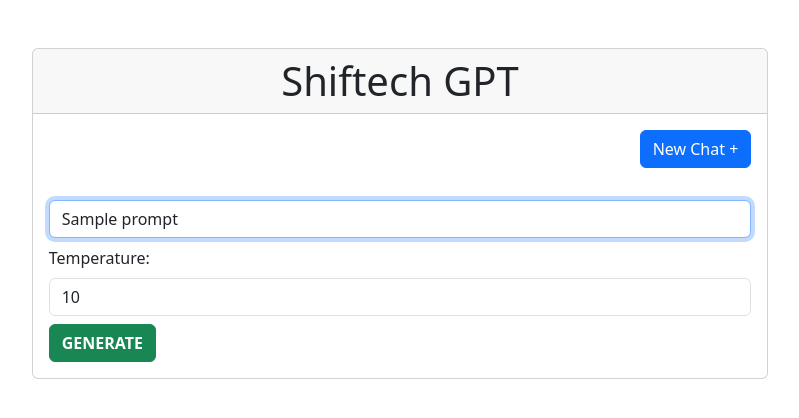
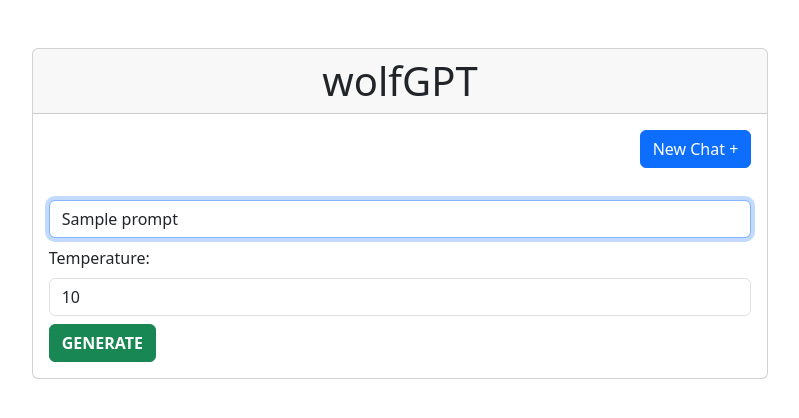
Before and after one commit to ianwolf99/WOLFGPT, a Django app: template assistant/templates/home.html in a window 1280 px wide. Shown: the top 418 px of the page, without its empty margins (240-1039 px from the left). Run offline with Django 4.2, Linux system fonts and the light colour scheme; the template is opened without the code that fills it: most values are stand-ins (such as "Sample title", 1, 10 or a date in 2020).

Commit message:
Update home.html

```diff
--- a/assistant/templates/home.html
+++ b/assistant/templates/home.html
@@ -4,7 +4,7 @@
 <div class="row justify-content-center my-4">
     <div class="col-md-7 mt-4">
         <div class="card">
-            <h1 class="card-header text-center">Shiftech GPT</h1>
+            <h1 class="card-header text-center">wolfGPT</h1>
             <div class="card-body">
               <div class="d-flex justify-content-end">
                 <button type="button" class="btn btn-primary mb-3" onclick="location.href='{% url 'new_chat' %}'">New Chat +</button>
```
